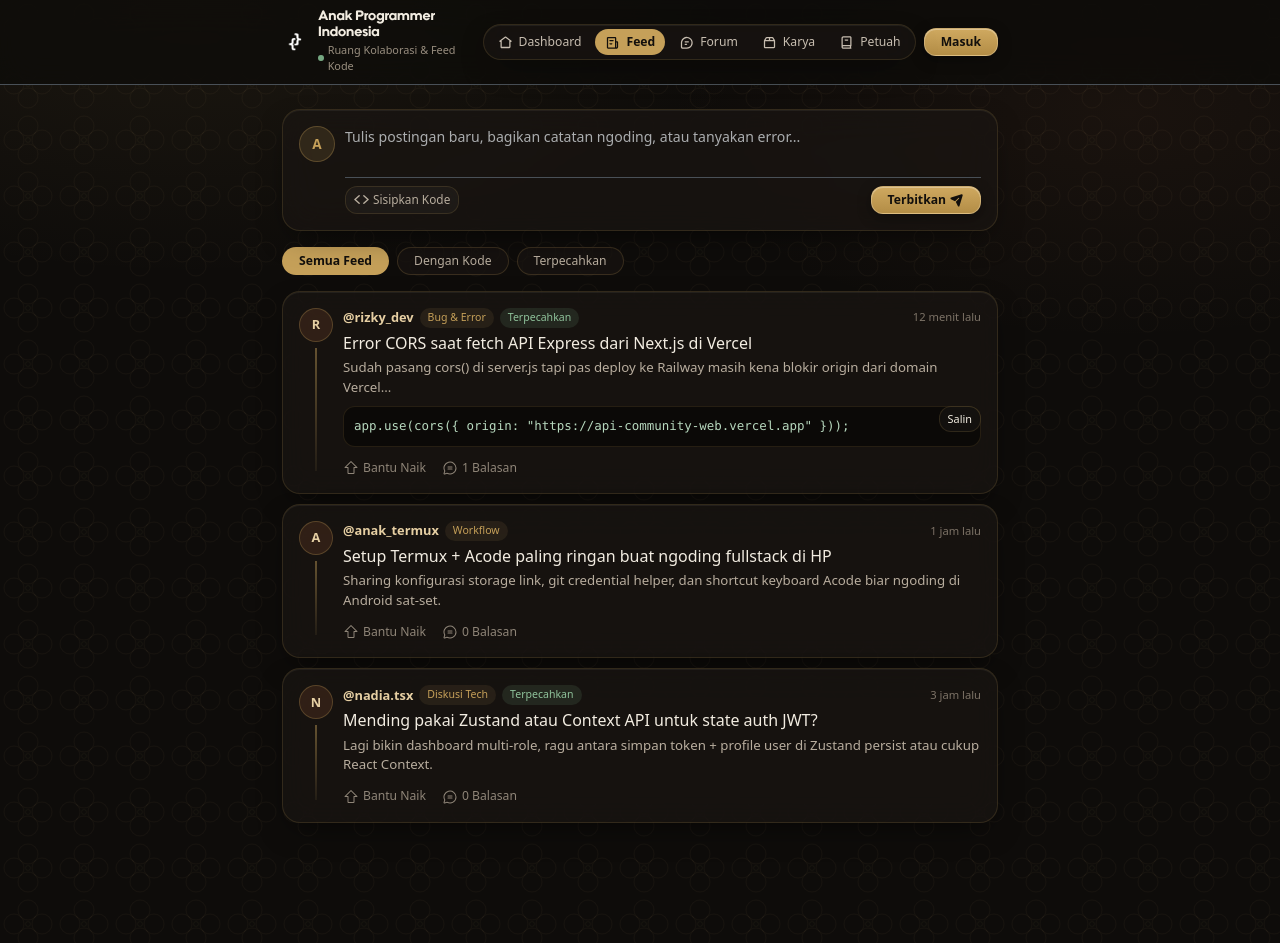
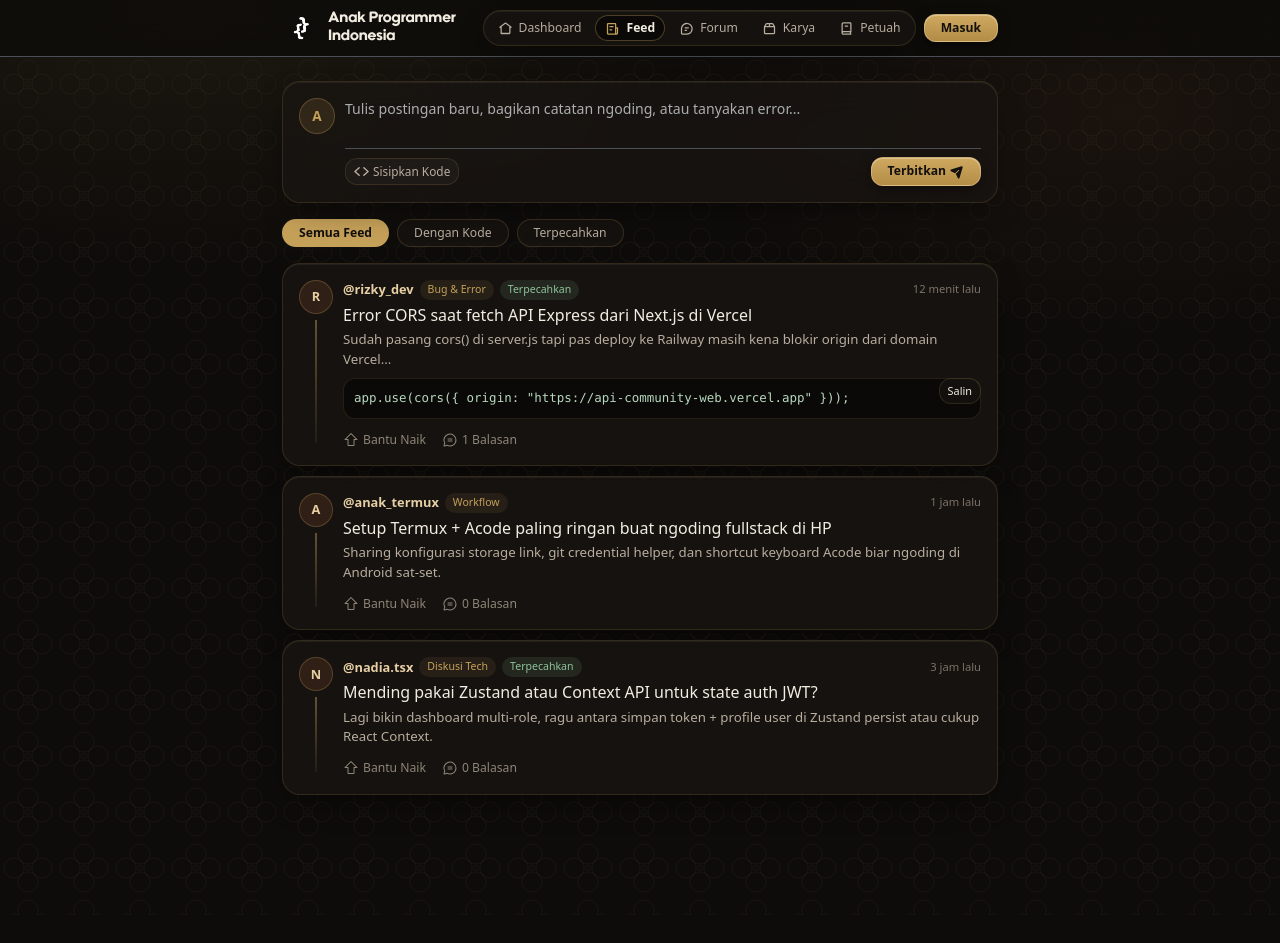
Before and after one commit to amotionwebsite/api-community-web, a Next.js app in the folder client/: page / in a window 1280 px wide. After the commit the page ends 915 px from the top, so only its background shows below. Built offline with nearby package versions, Linux system fonts and the light colour scheme.

Commit message:
style: update animasi aktif dock hitam, rotasi logo header, logo polos & svg info/flag

```diff
--- a/client/src/components/Navbar.js
+++ b/client/src/components/Navbar.js
@@ -112,42 +112,28 @@ export default function Navbar() {
         >
           <Link
             href="/"
-            className="d-flex align-items-center gap-2 text-decoration-none"
+            className="d-flex align-items-center gap-2.5 text-decoration-none"
           >
-            <img
+            <motion.img
               src="/logoapi.png"
               alt="Anak Programmer Indonesia"
-              width={28}
-              height={28}
-              className="object-fit-contain"
+              width={36}
+              height={36}
+              animate={{ rotate: 360 }}
+              transition={{ duration: 1, repeat: Infinity, ease: "linear" }}
+              className="object-fit-contain flex-shrink-0"
             />
-            <div>
-              <div
+            <span
               style={{
                 fontFamily: "var(--font-utendo), sans-serif",
                 color: "#f2ece1",
-                  fontSize: "0.86rem",
+                fontSize: "0.94rem",
                 letterSpacing: "-0.01em",
-                  lineHeight: 1.15,
+                lineHeight: 1.2,
               }}
             >
               Anak Programmer Indonesia
-              </div>
-              <div
-                className="d-flex align-items-center gap-1"
-                style={{ fontSize: "0.68rem", color: "#9a8f80" }}
-              >
-                <span
-                  className="rounded-circle d-inline-block"
-                  style={{
-                    width: "6px",
-                    height: "6px",
-                    backgroundColor: "#76a882",
-                  }}
-                />
-                <span>Ruang Kolaborasi &amp; Feed Kode</span>
-              </div>
-            </div>
+            </span>
           </Link>
 
           {/* Desktop Center Nav */}
@@ -165,7 +151,7 @@ export default function Navbar() {
                   className="position-relative px-2.5 py-1 text-decoration-none d-inline-flex align-items-center gap-1.5"
                   style={{
                     fontSize: "0.76rem",
-                    color: active ? "#120f0c" : "#c7bdb0",
+                    color: active ? "#f2ece1" : "#b8ad9e",
                     fontWeight: active ? 600 : 400,
                     zIndex: 1,
                   }}
@@ -173,15 +159,27 @@ export default function Navbar() {
                   {active && (
                     <motion.span
                       layoutId="desktop-nav-pill"
-                      transition={{ type: "spring", stiffness: 380, damping: 30 }}
+                      transition={{ type: "spring", stiffness: 420, damping: 28 }}
                       className="position-absolute top-0 start-0 w-100 h-100 rounded-pill"
                       style={{
-                        backgroundColor: "#c5a059",
+                        backgroundColor: "#0a0908",
+                        border: "1px solid rgba(197, 160, 89, 0.35)",
                         zIndex: -1,
                       }}
                     />
                   )}
+                  <motion.span
+                    animate={
+                      active
+                        ? { scale: [1, 1.22, 1], rotate: [0, -8, 8, 0] }
+                        : { scale: 1, rotate: 0 }
+                    }
+                    transition={{ duration: 0.45 }}
+                    className="d-inline-flex align-items-center"
+                    style={{ color: active ? "#c5a059" : "inherit" }}
+                  >
                     <Icon size={15} />
+                  </motion.span>
                   <span>{item.label}</span>
                 </Link>
               );
@@ -243,7 +241,7 @@ export default function Navbar() {
               href={item.href}
               className="position-relative px-2 py-1.5 text-decoration-none d-flex flex-column align-items-center"
               style={{
-                color: active ? "#120f0c" : "#b8ad9e",
+                color: active ? "#f2ece1" : "#b8ad9e",
                 fontSize: "0.63rem",
                 fontWeight: active ? 600 : 400,
                 zIndex: 1,
@@ -252,12 +250,27 @@ export default function Navbar() {
               {active && (
                 <motion.span
                   layoutId="mobile-dock-pill"
-                  transition={{ type: "spring", stiffness: 400, damping: 30 }}
+                  transition={{ type: "spring", stiffness: 420, damping: 28 }}
                   className="position-absolute top-0 start-0 w-100 h-100 rounded-3"
-                  style={{ backgroundColor: "#c5a059", zIndex: -1 }}
+                  style={{
+                    backgroundColor: "#0a0908",
+                    border: "1px solid rgba(197, 160, 89, 0.35)",
+                    zIndex: -1,
+                  }}
                 />
               )}
+              <motion.span
+                animate={
+                  active
+                    ? { scale: [1, 1.25, 1], y: [0, -2, 0] }
+                    : { scale: 1, y: 0 }
+                }
+                transition={{ duration: 0.45 }}
+                className="d-inline-flex align-items-center"
+                style={{ color: active ? "#c5a059" : "inherit" }}
+              >
                 <Icon size={17} />
+              </motion.span>
               <span className="mt-0.5">{item.label}</span>
             </Link>
           );
--- a/client/src/views/DashboardView.js
+++ b/client/src/views/DashboardView.js
@@ -2,8 +2,6 @@
 
 import { motion } from "framer-motion";
 import {
-  Info,
-  FlagBanner,
   CheckCircle,
   Heart,
   DiscordLogo,
@@ -13,13 +11,43 @@ import {
 } from "@phosphor-icons/react";
 import Navbar from "../components/Navbar";
 
+const InfoSvg = ({ size = 18 }) => (
+  <svg
+    width={size}
+    height={size}
+    xmlns="http://www.w3.org/2000/svg"
+    viewBox="0 0 24 24"
+  >
+    <path d="M0 0h24v24H0z" fill="none" />
+    <path
+      fill="currentColor"
+      d="M11 12c-.466-.061-.834-.25-.966-.741a1 1 0 0 1 .1-.759c.186-.322.506-.476.866-.5h1c.571.037.963.429 1 1v5.134c.182.14.248.162.366.366A1.01 1.01 0 0 1 13 17.866c-.292.169-.679.155-1 .134-.271-.018-.511-.096-.707-.293-.197-.196-.275-.436-.293-.707Zm.741-3.034a1 1 0 0 1-.607-.466c-.439-.76.29-1.69 1.127-1.466.254.068.475.238.607.466.439.76-.29 1.69-1.127 1.466m-.483 13.006c-1.75-.119-3.446-.731-4.895-1.712C1.054 16.668.538 9.075 5.166 4.701a9.8 9.8 0 0 1 3.148-1.999 10.2 10.2 0 0 1 4.428-.674c1.75.119 3.446.731 4.895 1.712 5.309 3.592 5.825 11.185 1.197 15.559a9.8 9.8 0 0 1-3.148 1.999 10.2 10.2 0 0 1-4.428.674m.116-17.947a8 8 0 0 0-4.377 1.733C2.03 9.744 3.51 17.709 9.585 19.629a8 8 0 0 0 7.418-1.387c4.967-3.985 3.487-11.951-2.588-13.871a8.1 8.1 0 0 0-3.041-.346"
+    />
+  </svg>
+);
+
+const FlagSvg = ({ size = 18 }) => (
+  <svg
+    width={size}
+    height={size}
+    xmlns="http://www.w3.org/2000/svg"
+    viewBox="0 0 24 24"
+  >
+    <path d="M0 0h24v24H0z" fill="none" />
+    <path
+      fill="currentColor"
+      d="M6 15.618V21c-.013.198-.033.325-.134.5a1 1 0 0 1-.607.466C4.603 22.142 4.042 21.639 4 21V5.236c.025-.82.331-1.618.943-2.181.416-.383.901-.61 1.424-.813 1.653-.643 3.522-.544 5.138.154.411.178.784.433 1.191.62.466.215.967.354 1.477.41.704.077 1.384-.019 2.058-.224l3.453-1.151c.827-.213 1.478.438 1.265 1.265l-1.885 5.653 1.864 4.66.066.262c.053.487-.244.879-.678 1.058l-3.478 1.159c-1.418.437-2.94.479-4.351-.023-.625-.222-1.159-.572-1.76-.846a4.8 4.8 0 0 0-3.62-.139c-.371.136-.757.343-1.107.518M18.419 4.581c-1.851.617-3.268 1.173-5.232.704a6.8 6.8 0 0 1-1.378-.475l-1.082-.571a4.8 4.8 0 0 0-3.62-.139c-.625.229-1.078.464-1.107 1.176V13.4c1.779-.767 3.842-.804 5.607.043.37.177.716.402 1.089.573.466.215.967.354 1.477.41.704.077 1.384-.019 2.058-.224l2.447-.815-1.538-3.846a1.65 1.65 0 0 1-.031-1.031Z"
+    />
+  </svg>
+);
+
 export default function DashboardView() {
   return (
     <div className="min-vh-100 d-flex flex-column handcrafted-canvas pb-5">
       <Navbar />
 
       <main className="container py-4 flex-grow-1 mb-4" style={{ maxWidth: "740px" }}>
-        {/* 1. Hero Sambutan + Logo + Deskripsi Roboto Regular */}
+        {/* 1. Hero Sambutan + Logo Polos + Deskripsi Roboto Regular */}
         <motion.section
           initial={{ opacity: 0, y: 14 }}
           animate={{ opacity: 1, y: 0 }}
@@ -27,21 +55,13 @@ export default function DashboardView() {
           className="smoked-glass p-4 mb-3"
         >
           <div className="d-flex align-items-center gap-3 mb-3">
-            <div
-              className="p-2 rounded-4 d-flex align-items-center justify-content-center flex-shrink-0"
-              style={{
-                background: "rgba(197, 160, 89, 0.12)",
-                border: "1px solid rgba(197, 160, 89, 0.28)",
-              }}
-            >
-              <img
-                src="/logoapi.png"
-                alt="Logo Anak Programmer Indonesia"
-                width={46}
-                height={46}
-                className="object-fit-contain"
-              />
-            </div>
+            <img
+              src="/logoapi.png"
+              alt="Logo Anak Programmer Indonesia"
+              width={58}
+              height={58}
+              className="object-fit-contain flex-shrink-0"
+            />
 
             <h1
               style={{
@@ -87,7 +107,7 @@ export default function DashboardView() {
               color: "#c5a059",
             }}
           >
-            <Info weight="duotone" size={17} />
+            <InfoSvg size={18} />
             <span>Tentang Anak Programmer Indonesia</span>
           </div>
 
@@ -125,7 +145,7 @@ export default function DashboardView() {
               color: "#c5a059",
             }}
           >
-            <FlagBanner weight="duotone" size={17} />
+            <FlagSvg size={18} />
             <span>Visi &amp; Misi Komunitas API</span>
           </div>
 
```
Lines whose indentation alone changed are shown as unchanged.
